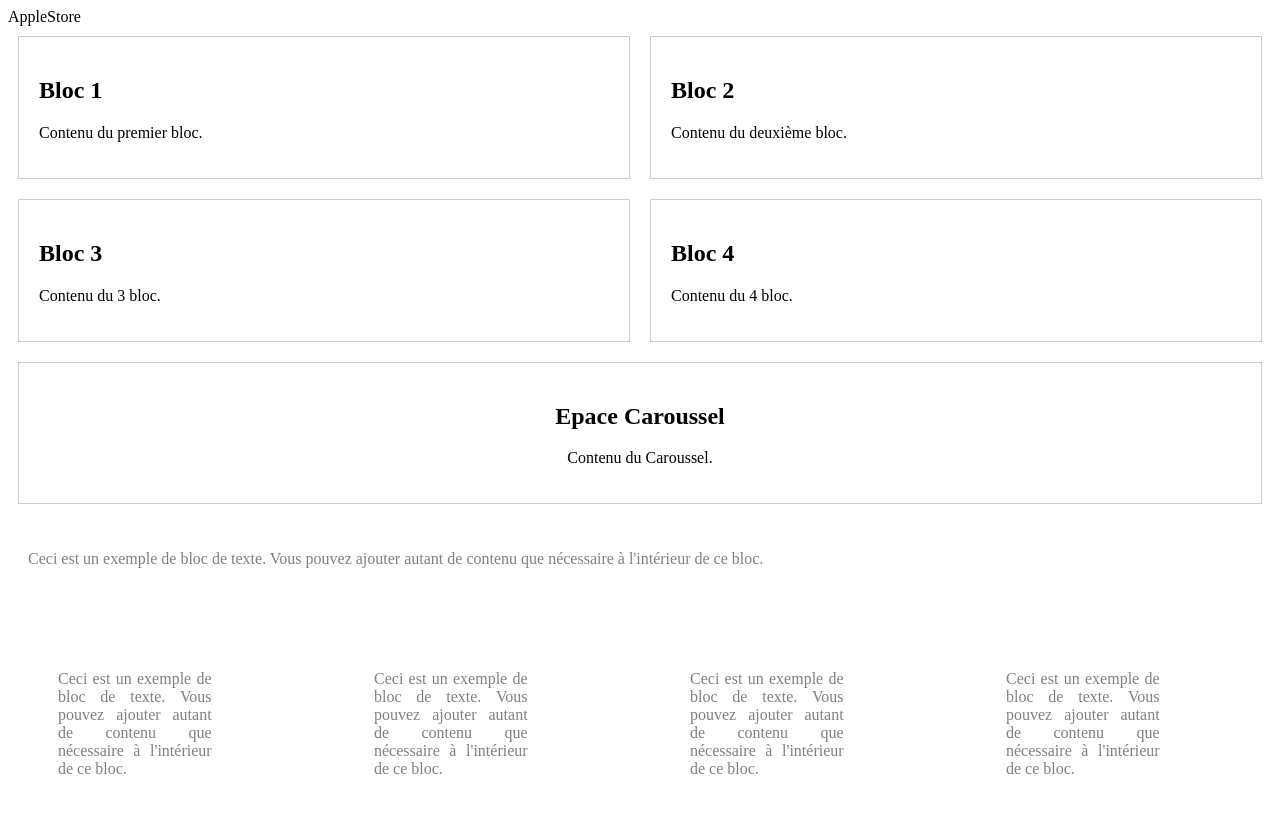
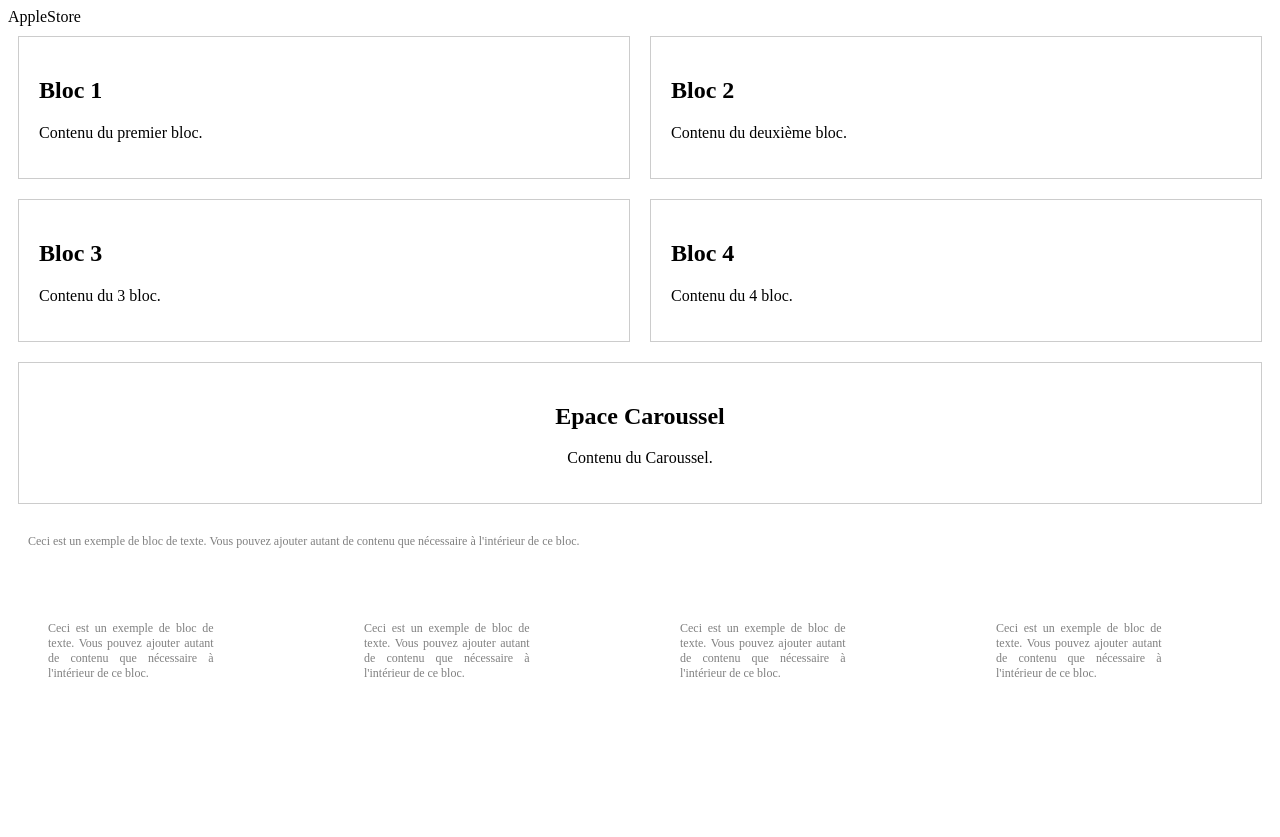
Before and after one commit to peter-2402/Apple---Ynov, a plain HTML site: page index.html in a window 1280 px wide. After the commit the page ends 800 px from the top, so only its background shows below. Drawn offline with Linux system fonts and the light colour scheme.

Commit message:
ajoutDuCSS

```diff
--- a/index.css
+++ b/index.css
@@ -0,0 +1,39 @@
+
+
+
+    /* La Partie CSS */
+    .container {
+        display: flex;
+    }
+
+    .block {
+        flex: 1;
+        margin: 10px;
+        padding: 20px;
+        border: 1px solid #ccc;
+    }
+    .block5centre {
+        flex: 1;
+        margin: 10px;
+        padding: 20px;
+        border: 1px solid #ccc;
+        justify-content: center;
+        align-items: center;
+        flex-direction: column;
+        text-align: center;
+    }
+    .Footeur {
+            color: #fff;
+            text-align: center;
+            padding: 20px;
+            bottom: 0;
+            width: 100%;
+
+    }
+    .text-block {
+            width: 60%;
+           color: gray;
+            text-align: justify; /* Alignement du texte */
+            padding: 20px;
+            font-size: 12px;
+        }
--- a/index.html
+++ b/index.html
@@ -1,48 +1,13 @@
 <!doctype html>
 <html>
 <head>
+    <link rel="stylesheet" href="index.css">
+</head>
 <title>Partie 2 AppleStore</title>
 <meta http-equiv="Content-Type" content="text/html; charset=UTF-8">
-<style>
-    /* La Partie CSS */
-    .container {
-        display: flex;
-    }
-
-    .block {
-        flex: 1;
-        margin: 10px;
-        padding: 20px;
-        border: 1px solid #ccc;
-    }
-    .block5centre {
-        flex: 1;
-        margin: 10px;
-        padding: 20px;
-        border: 1px solid #ccc;
-        justify-content: center;
-        align-items: center;
-        flex-direction: column;
-        text-align: center;
-    }
-    .Footeur {
-        flex: 1;
-        margin: 10px;
-        padding: 20px;
-    }
-    .text-block {
-            width: 60%;
-           color: gray;
-            text-align: justify; /* Alignement du texte */
-            padding: 20px;
-
-        }
-    </style>
-</style>
 </head>
 <body>
     AppleStore
-
 <div class="container">
     <div class="block">
         <h2>Bloc 1</h2>
@@ -71,7 +36,7 @@
 </div>
 
 <div class="text-block">
-    <p>Ceci est un exemple de bloc de texte. Vous pouvez ajouter autant de contenu que nécessaire à l'intérieur de ce bloc.</p>
+    Ceci est un exemple de bloc de texte. Vous pouvez ajouter autant de contenu que nécessaire à l'intérieur de ce bloc.
 </div>
 <div class="container">
     <div class="Footeur">
```
